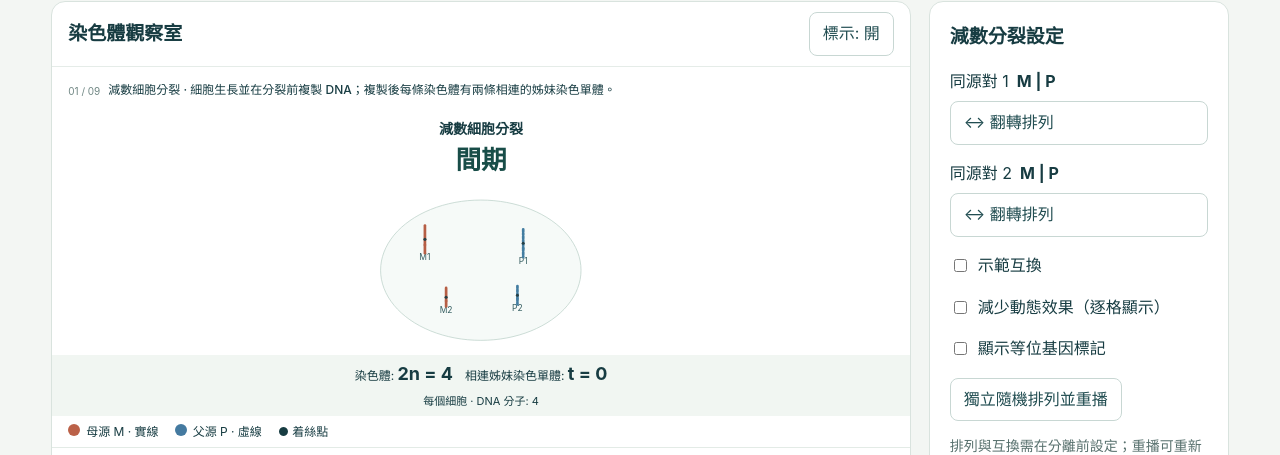
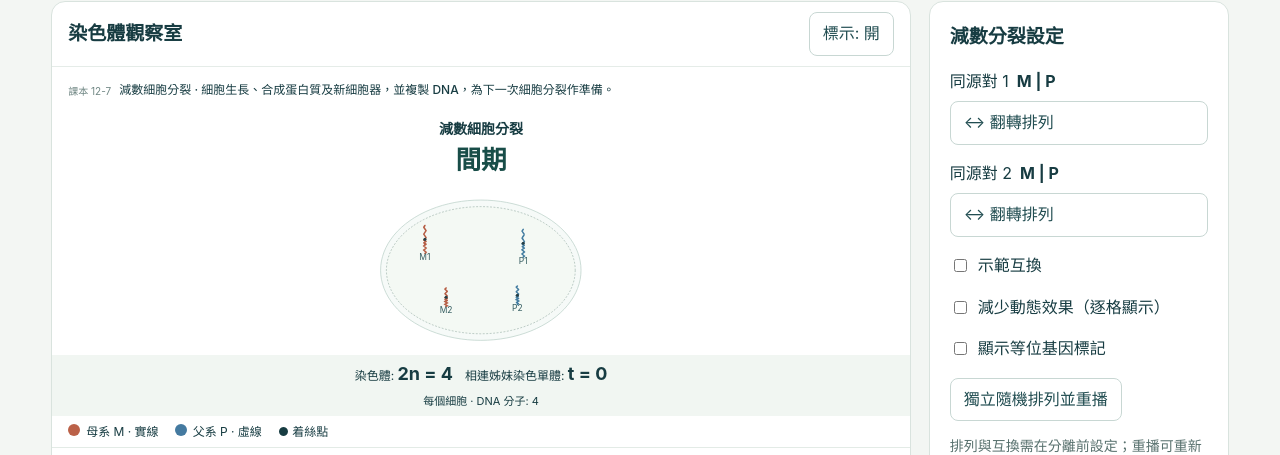
Before and after one commit to tzechingchan0605-cloud/ch.12_Cell-Division, a plain HTML site: page index.html in a window 1280 px wide. Shown: the part 160-615 px from the top of the page. Drawn offline with Linux system fonts and the light colour scheme.

Commit message:
Align phase descriptions and chromosome animation with supplied textbook

```diff
--- a/animation.mjs
+++ b/animation.mjs
@@ -84,10 +84,10 @@ function membranesAt(kind, position) {
 function nucleiAt(kind,p) {
   const first=ease((p-4)/.3)*(kind==='meiosis'?1-ease((p-5)/.45):1);
   const second=kind==='meiosis'?ease((p-7)/.3):0;
-  return [115,325].flatMap((cy,i)=>[
+  return [{key:'parent-nucleus',path:boundary(300,220,245,165),opacity:1-ease(p-1)},...[115,325].flatMap((cy,i)=>[
     {key:`first-${i}`,path:boundary(300,cy,248,67),opacity:first},
     ...[155,445].map((cx,j)=>({key:`second-${i}-${j}`,path:boundary(cx,cy,110,65),opacity:second}))
-  ]);
+  ])];
 }
 
 export function sceneAt(kind, position, flips = [false,false], crossing = false) {
@@ -106,7 +106,7 @@ export function sceneAt(kind, position, flips = [false,false], crossing = false)
       recipient: exchanged===1 ? partner : a.key};
   });
   const attached = kind==='mitosis' ? 1-ease(p-3) : 1-ease(p-6);
-  const spindleI = ease(p-2)*(1-ease(p-4));
+  const spindleI = ease(p-1)*(1-ease(p-4));
   const spindleII = kind==='meiosis' ? ease(p-5)*(1-ease(p-7)) : 0;
   const spindles = strands.map(a=>{
     const pole = (a.origin==='M')!==flips[a.pair-1] ? 0 : 1;
@@ -115,5 +115,6 @@ export function sceneAt(kind, position, flips = [false,false], crossing = false)
     if(p>=5 && kind==='meiosis'){ x=a.sister===0?25:575; y=pole===0?115:325; opacity=spindleII; }
     return {key:a.key,x,y,toX:a.x,toY:a.y,opacity:opacity*a.opacity};
   });
-  return {position:p,strands,distal,membranes:membranesAt(kind,p),nuclei:nucleiAt(kind,p),spindles,attached};
+  const chromatin=Math.max(1-ease(p-1),kind==='mitosis'?ease((p-4)/.6):ease((p-7)/.6));
+  return {position:p,chromatin,strands,distal,membranes:membranesAt(kind,p),nuclei:nucleiAt(kind,p),spindles,attached};
 }
--- a/app.mjs
+++ b/app.mjs
@@ -1,6 +1,6 @@
 import {snapshot,countsAt,referenceStages} from './model.mjs';
 import {sceneAt,advancePosition} from './animation.mjs';
-import {phaseAt} from './phases.mjs';
+import {phaseAt,phaseSource} from './phases.mjs';
 import {dict,terms} from './i18n.mjs';
 let lang;try{lang=localStorage.getItem('cell-language')}catch{}if(!dict[lang])lang='zh';
 const s={kind:'meiosis',event:0,position:0,reduced:matchMedia('(prefers-reduced-motion: reduce)').matches,flips:[false,false],cross:false,labels:true,alleles:false,compare:false,mode:'explore',playing:false,speed:2400,selected:null,records:[],q:0,choice:null,attempt:false,hint:0,reveal:false,response:''};
@@ -33,6 +33,17 @@ function initialiseScene(svg) {
 function setAttributes(node, attributes) {
   for(const [name,value] of Object.entries(attributes)) node.setAttribute(name,value);
 }
+// Identity traces remain original schematic geometry rather than textbook art.
+function traceBetween(a,b,amount) {
+  const dx=b.x-a.x,dy=b.y-a.y,length=Math.hypot(dx,dy)||1;
+  return Array.from({length:9},(_,i)=>{const f=i/8,w=Math.sin(f*Math.PI*4)*3*amount;
+    return `${i?'L':'M'} ${a.x+dx*f-dy/length*w} ${a.y+dy*f+dx/length*w}`;
+  }).join(' ');
+}
+function strandTrace(a,distal,chromatin) {
+  const centre={x:a.x,y:a.y},top={x:a.x+a.topX,y:a.y+a.topY},cut={x:a.x+a.bottomX*.4,y:a.y+a.bottomY*.4},bottom={x:a.x+a.bottomX,y:a.y+a.bottomY};
+  return distal?traceBetween(cut,bottom,chromatin):traceBetween(top,centre,chromatin)+' '+traceBetween(centre,cut,chromatin).replace(/^M/,'L');
+}
 function paintDrawing(svg) {
   const kind=svg.dataset.kind,view=svgViews.get(svg)||initialiseScene(svg);
   const position=s.reduced?Math.floor(s.position+1e-8):s.position;
@@ -49,7 +60,7 @@ function paintDrawing(svg) {
     const labelOpacity=a.sister===0?1:1-frame.attached;
     node.classList.toggle('selected',selected);node.classList.toggle('related',!selected&&related);
     setAttributes(node,{opacity:a.opacity,tabindex:a.opacity<.01?-1:0,'aria-hidden':a.opacity<.01,'aria-label':`${t('identity')} ${a.id}; ${t('homologue')} ${a.origin==='M'?'P':'M'}${a.pair}`});
-    setAttributes(node.querySelector('.proximal'),{d:`M ${a.x+a.topX} ${a.y+a.topY} L ${a.x} ${a.y} L ${a.x+a.bottomX*.4} ${a.y+a.bottomY*.4}`,stroke:colour(a.origin),'stroke-dasharray':a.origin==='P'?'6 3':''});
+    setAttributes(node.querySelector('.proximal'),{d:strandTrace(a,false,frame.chromatin),stroke:colour(a.origin),'stroke-width':7-3*frame.chromatin,'stroke-dasharray':a.origin==='P'?'6 3':''});
     setAttributes(node.querySelector('.centromere'),{cx:a.x,cy:a.y,opacity:labelOpacity});
     setAttributes(label,{x:a.x,y:a.y+a.length/2+17,opacity:s.labels?labelOpacity:0});
     label.textContent=a.id;
@@ -59,7 +70,7 @@ function paintDrawing(svg) {
   for(const a of frame.distal) {
     const node=view.segments.get(a.key);
     setAttributes(node,{opacity:a.opacity});
-    setAttributes(node.querySelector('path'),{d:`M ${a.x+a.bottomX*.4} ${a.y+a.bottomY*.4} L ${a.x+a.bottomX} ${a.y+a.bottomY}`,stroke:colour(a.origin),'stroke-dasharray':a.origin==='P'?'6 3':''});
+    setAttributes(node.querySelector('path'),{d:strandTrace(a,true,frame.chromatin),stroke:colour(a.origin),'stroke-width':7-3*frame.chromatin,'stroke-dasharray':a.origin==='P'?'6 3':''});
     const allele=node.querySelector('text');setAttributes(allele,{x:a.x+a.bottomX+6,y:a.y+a.bottomY*.9,opacity:s.alleles?1:0});allele.textContent=a.origin+'b';
   }
 }
@@ -73,7 +84,7 @@ function paint() {
     count.innerHTML=`<span>${t('chromosomes')}: <strong>${info.notation}</strong></span><span>${t('joinedSisters')}: <strong>t = ${info.chromatids}</strong></span><span class="count-scope">${t('cell')} · ${t('dna')}: ${info.count[1]}</span>${info.perPole?`<span class="pole-count">${t('pole')}: ${info.perPole.notation}, t = ${info.perPole.chromatids} · ${t('dna')}: ${info.perPole.count[1]}</span>`:''}`;
   }
   const small=document.querySelector('.stage small'),title=document.querySelector('.stage b');
-  small.textContent=`${String(s.event+1).padStart(2,'0')} / 09`;
+  small.textContent=t('pagePrefix')+phaseSource(s.kind,s.reduced?Math.floor(s.position):s.position);
   title.textContent=t(s.kind)+' · '+phaseDescription(s.kind,s.reduced?Math.floor(s.position):s.position);
   document.getElementById('model-note').textContent=moving?t('transitionNote'):note();
   document.getElementById('timeline').value=s.position;
--- a/i18n.mjs
+++ b/i18n.mjs
@@ -1,4 +1,4 @@
-export const terms=[["染色體","chromosome"],["同源染色體","homologous chromosomes"],["染色單體","chromatid"],["姊妹染色單體","sister chromatids"],["非姊妹染色單體","non-sister chromatids"],["着絲點","centromere"],["紡錘絲","spindle fibres"],["有絲細胞分裂","mitosis"],["減數細胞分裂","meiosis"],["核分裂","nuclear division"],["細胞質分裂","cytoplasmic division"],["二倍體","diploid"],["單倍體","haploid"],["獨立分配","independent assortment"],["互換","crossing over"],["間期","interphase"]];
+export const terms=[["染色體","chromosome"],["同源染色體","homologous chromosomes"],["染色單體","chromatid"],["姊妹染色單體","sister chromatids"],["非姊妹染色單體","non-sister chromatids"],["着絲點","centromere"],["紡錘絲","spindle fibres"],["有絲細胞分裂","mitosis"],["減數細胞分裂","meiosis"],["核分裂","nuclear division"],["胞質分裂（細胞質分裂）","cytoplasmic division"],["二倍體","diploid"],["單倍體","haploid"],["獨立分配","independent assortment"],["互換","crossing over"],["間期","interphase"],["染色質","chromatin"],["核膜","nuclear envelope"],["分裂溝","cleavage furrow"],["細胞板","cell plate"]];
 export const dict={
   "zh": {
     "chromatids": "染色單體",
@@ -10,7 +10,7 @@ export const dict={
     "metaphase": "中期",
     "anaphase": "後期",
     "telophase": "末期",
-    "cytokinesis": "細胞質分裂",
+    "cytokinesis": "胞質分裂",
     "divisionComplete": "分裂完成",
     "observationHint": "觀察提示與計數說明",
     "lastCheckpoint": "上一個完整檢查點",
@@ -41,8 +41,8 @@ export const dict={
     "normal": "標準",
     "fast": "快速",
     "timeline": "概念事件進度",
-    "maternal": "母源 M · 實線",
-    "paternal": "父源 P · 虛線",
+    "maternal": "母系 M · 實線",
+    "paternal": "父系 P · 虛線",
     "select": "點選染色體，追蹤其同源夥伴或姊妹。每個標籤均為可用鍵盤操作的按鈕。",
     "selected": "已選取",
     "identity": "身份",
@@ -81,8 +81,8 @@ export const dict={
     "norep": "兩次減數核分裂之間不再複製 DNA。",
     "variation": "n = 2、沒有互換時，重複分裂可出現四種母／父源組合；單次分裂只產生其中一部分，不一定有四種。",
     "assumptions": "模型說明與來源",
-    "assumptionText": "本模型為等分的二維示意圖，時間與長度均非人體實測數據；不表示人類卵子形成四個等大的功能性配子。等位基因在兩個相同位置以 M／P 標記，僅作追蹤；不涉及連鎖計算。紡錘絲為方向示意。成核與細胞質分裂以形成子細胞概括。",
-    "source": "依使用者提供的第 12 章規格與雙語詞彙實作；未提供 te_12_c.pdf，未核對印刷頁 12-3–12-20 或課本圖。未另行核對 EDB 文件；此工具不聲稱逐頁課程認證。",
+    "assumptionText": "本模型為等分的二維示意圖，時間與長度均非人體實測數據；不表示人類卵子形成四個等大的功能性配子。等位基因在兩個相同位置以 M／P 標記，僅作追蹤；不涉及連鎖計算。紡錘絲為方向示意。成核與細胞質分裂以形成子細胞概括。 本模型示意動物細胞的分裂溝；植物細胞則形成細胞板（課本 12-9）。間期及末期的波浪線只作染色質身份追蹤，並非光顯微鏡下可分辨的個別染色體；着絲點標記亦作追蹤用。方向及階段時長均為示意，胞質分裂可在核分裂接近尾聲時開始。",
+    "source": "已核對你提供的 te_12_c.pdf：染色體與同源染色體（12-3–12-4）、間期（12-7）、有絲分裂與胞質分裂（12-8–12-9）、減數分裂（12-14–12-15）、獨立分配與互換（12-17–12-18）及比較（12-19）。階段說明依課本改述，圖像為原創示意。t 的定義來自你提供的計數參考圖，並非課本符號。未另行核對 EDB 補充文件。",
     "glossary": "雙語詞彙",
     "stages": [
       "間期：複製前",
@@ -170,26 +170,27 @@ export const dict={
     "countReference": "逐階段計數參考（2n = 4）",
     "referenceExplanation": "參照你提供的人類 2n = 46 表，這裡換算為本模型 2n = 4。各列按每個細胞計；後期、末期按尚未完成細胞質分裂的整個細胞計，分裂完成後按每個子細胞計。t 只計仍相連的姊妹染色單體。分離後 t = 0 是命名慣例，不表示 DNA 消失；若把單染色單體染色體也計作一條染色單體，數目會等於本表的 DNA 分子數。",
     "phaseCopy": {
-      "interphaseName": "細胞生長並在分裂前複製 DNA；複製後每條染色體有兩條相連的姊妹染色單體。",
-      "prophase": "染色體凝縮，紡錘絲開始形成；每條染色體的兩條姊妹染色單體仍相連。",
-      "metaphase": "染色體個別排列在細胞中央；姊妹染色單體連向相反兩極的紡錘絲。",
-      "anaphase": "着絲點分開，姊妹染色單體各自成為子染色體，移向相反兩極。",
-      "telophase": "子染色體到達兩極，新細胞核形成；每個新細胞核保留原有染色體數目。",
-      "cytokinesis": "細胞質分開，形成兩個二倍體子細胞；每個有 4 條染色體。",
-      "prophaseI": "同源染色體配對；非姊妹染色單體可在相應位置互換片段。",
-      "metaphaseI": "同源染色體成對排列在細胞中央；每對的方向可獨立改變。",
-      "anaphaseI": "同源染色體移向相反兩極；姊妹染色單體仍在着絲點相連。",
-      "telophaseI": "染色體到達兩極並形成單倍體細胞核；每條染色體仍有兩條姊妹染色單體。",
-      "cytokinesisI": "細胞質分開形成兩個單倍體子細胞；每個有 2 條染色體、4 個 DNA 分子。",
-      "prophaseII": "兩個子細胞開始第二次核分裂並形成紡錘絲；兩次分裂之間沒有 DNA 複製。",
-      "metaphaseII": "染色體個別排列在每個細胞中央；姊妹染色單體連向相反兩極。",
-      "anaphaseII": "着絲點分開，姊妹染色單體各自成為子染色體，移向相反兩極。",
-      "telophaseII": "子染色體到達兩極，形成四個單倍體細胞核。",
-      "cytokinesisII": "細胞質分開，形成四個單倍體產物；每個有 2 條染色體、2 個 DNA 分子。",
+      "interphaseName": "細胞生長、合成蛋白質及新細胞器，並複製 DNA，為下一次細胞分裂作準備。",
+      "prophase": "已複製的 DNA 捲曲成染色體，每條有兩條在着絲點相連的染色單體；核膜分解，紡錘絲開始形成。",
+      "metaphase": "染色體個別排列在細胞的赤道面上，紡錘絲與染色體的着絲點相連。",
+      "anaphase": "紡錘絲縮短，將姊妹染色單體拉向細胞兩極；分離後稱為子染色體。",
+      "telophase": "紡錘絲分解，新的核膜在各套子染色體周圍形成；染色體散開成染色質。",
+      "cytokinesis": "動物細胞的細胞膜向內凹陷，分裂溝逐漸加深，把細胞質分成兩份，形成兩個子細胞。",
+      "prophaseI": "已複製的 DNA 捲曲成染色體；同源染色體配對並排，非姊妹染色單體可互換片段；核膜分解。",
+      "metaphaseI": "同源染色體成對排列在赤道面上，紡錘絲與各條染色體的着絲點相連。",
+      "anaphaseI": "紡錘絲縮短，將每對同源染色體的兩個成員拉向兩極；姊妹染色單體仍相連。",
+      "telophaseI": "紡錘絲分解，新的核膜在各套染色體周圍形成，隨後進行胞質分裂。",
+      "cytokinesisI": "胞質分裂形成兩個單倍體子細胞；每個有 2 條染色體，每條仍含兩條姊妹染色單體。",
+      "prophaseII": "核膜再次分解，紡錘絲再次形成；兩次分裂之間沒有 DNA 複製。",
+      "metaphaseII": "各細胞的染色體個別排列在赤道面上，紡錘絲與着絲點相連。",
+      "anaphaseII": "紡錘絲縮短，將姊妹染色單體分別拉向兩極；分離後稱為子染色體。",
+      "telophaseII": "紡錘絲分解，新的核膜在各套子染色體周圍形成；染色體散開成染色質，隨後進行胞質分裂。",
+      "cytokinesisII": "胞質分裂形成四個單倍體子細胞；每個只含每對同源染色體的一個成員。",
       "divisionCompleteMitosis": "完成一次核分裂與細胞質分裂：兩個二倍體子細胞，在本模型中遺傳資料相同。",
       "divisionCompleteMeiosis": "完成兩次核分裂與細胞質分裂：四個單倍體產物；沒有第二次 DNA 複製。"
     },
-    "endMeiosisI": "減數分裂 I 完成（各子細胞）"
+    "endMeiosisI": "減數分裂 I 完成（各子細胞）",
+    "pagePrefix": "課本 "
   },
   "en": {
     "chromatids": "Chromatids",
@@ -272,8 +273,8 @@ export const dict={
     "norep": "There is no DNA replication between the two meiotic nuclear divisions.",
     "variation": "For n = 2 without crossing over, four maternal/paternal combinations are possible across runs. One meiosis produces only a subset; it need not produce all four.",
     "assumptions": "Model information & sources",
-    "assumptionText": "An equal-division 2D schematic: timing and lengths are not measured human data. It does not imply that human oogenesis produces four equal functional gametes. Two matching loci carry M/P origin markers for tracing only, without linkage calculations. Spindle fibres indicate direction. Daughter-cell formation summarises nuclear re-formation and cytoplasmic division.",
-    "source": "Implemented from the supplied chapter 12 specification and bilingual glossary. te_12_c.pdf was not supplied; printed pages 12-3–12-20 and textbook figures have not been inspected. EDB documents have not been independently checked; this tool does not claim page-by-page curriculum certification.",
+    "assumptionText": "An equal-division 2D schematic: timing and lengths are not measured human data. It does not imply that human oogenesis produces four equal functional gametes. Two matching loci carry M/P origin markers for tracing only, without linkage calculations. Spindle fibres indicate direction. Daughter-cell formation summarises nuclear re-formation and cytoplasmic division. The model shows an animal-cell cleavage furrow; plant cells form a cell plate (12-9). Wavy traces in interphase and telophase preserve chromatin identities, not individually visible chromosomes under a light microscope. Centromere markers are retained for tracing. Orientation and phase duration are schematic; cytoplasmic division can begin towards the end of nuclear division.",
+    "source": "Checked against your te_12_c.pdf: chromosomes and homologues (12-3–12-4), interphase (12-7), mitosis and cytoplasmic division (12-8–12-9), meiosis (12-14–12-15), independent assortment and crossing over (12-17–12-18), and comparison (12-19). Phase descriptions are paraphrased from the textbook; drawings are original schematics. The t convention comes from your counting reference, not the textbook. EDB supplementary documents have not been independently checked.",
     "glossary": "Bilingual glossary",
     "stages": [
       "Interphase: before replication",
@@ -361,25 +362,26 @@ export const dict={
     "countReference": "Phase-by-phase count reference (2n = 4)",
     "referenceExplanation": "Adapted from your human 2n = 46 reference to this 2n = 4 model. Each row counts one whole cell before cytoplasmic division, or each daughter after division. Here t counts only sister chromatids still joined together. After separation, t = 0 is a naming convention, not loss of DNA. Texts that count a single-chromatid chromosome as one chromatid would instead use the DNA-molecule column for that count.",
     "phaseCopy": {
-      "interphaseName": "The cell grows and replicates DNA before division. Each replicated chromosome has two joined sister chromatids.",
-      "prophase": "Chromosomes condense and spindle fibres form. The two sister chromatids of each chromosome remain joined.",
-      "metaphase": "Chromosomes align individually at the cell equator; sister chromatids attach to spindle fibres from opposite poles.",
-      "anaphase": "Centromeres separate. Sister chromatids become daughter chromosomes and move to opposite poles.",
-      "telophase": "Daughter chromosomes reach the poles and new nuclei form, each retaining the original chromosome number.",
-      "cytokinesis": "The cytoplasm divides, forming two diploid daughter cells with 4 chromosomes each.",
-      "prophaseI": "Homologous chromosomes pair. Non-sister chromatids may exchange corresponding segments by crossing over.",
-      "metaphaseI": "Homologous pairs align at the cell equator. Each pair can orient independently of the other pair.",
-      "anaphaseI": "Homologous chromosomes move to opposite poles; sister chromatids remain joined at their centromeres.",
-      "telophaseI": "Chromosomes reach the poles and haploid nuclei form. Each chromosome still has two sister chromatids.",
-      "cytokinesisI": "The cytoplasm divides into two haploid cells, each with 2 chromosomes and 4 DNA molecules.",
-      "prophaseII": "The two cells begin the second nuclear division and form spindle fibres. There is no DNA replication between divisions.",
-      "metaphaseII": "Chromosomes align individually at each cell equator; sister chromatids attach towards opposite poles.",
-      "anaphaseII": "Centromeres separate. Sister chromatids become daughter chromosomes and move to opposite poles.",
-      "telophaseII": "Daughter chromosomes reach the poles and four haploid nuclei form.",
-      "cytokinesisII": "The cytoplasm divides, forming four haploid products, each with 2 chromosomes and 2 DNA molecules.",
+      "interphaseName": "The cell grows, makes proteins and new organelles, and replicates DNA in preparation for division.",
+      "prophase": "Replicated DNA coils into chromosomes with two chromatids joined at a centromere. The nuclear envelope breaks down; spindle fibres begin to form.",
+      "metaphase": "Chromosomes align individually at the equator, with spindle fibres attached to their centromeres.",
+      "anaphase": "Spindle fibres shorten and pull sister chromatids to opposite poles. After separation they are called daughter chromosomes.",
+      "telophase": "Spindle fibres break down; new nuclear envelopes form around the chromosome sets. Chromosomes uncoil into chromatin.",
+      "cytokinesis": "In this animal-cell model, the membrane folds inwards and the cleavage furrow deepens, dividing the cytoplasm into two daughter cells.",
+      "prophaseI": "Replicated DNA coils into chromosomes. Homologues pair; non-sister chromatids may exchange segments. The nuclear envelope breaks down.",
+      "metaphaseI": "Homologous pairs align at the equator, with spindle fibres attached to the centromeres.",
+      "anaphaseI": "Spindle fibres shorten and pull homologues to opposite poles. Sister chromatids remain joined.",
+      "telophaseI": "Spindle fibres break down and new nuclear envelopes form around the chromosome sets; cytoplasmic division follows.",
+      "cytokinesisI": "Cytoplasmic division forms two haploid cells, each with 2 chromosomes still consisting of two sister chromatids.",
+      "prophaseII": "Nuclear envelopes break down again and spindle fibres form again. No DNA replication occurs between the divisions.",
+      "metaphaseII": "Chromosomes align individually at each cell equator, with spindle fibres attached to their centromeres.",
+      "anaphaseII": "Spindle fibres shorten and pull sisters to opposite poles. Once separated, they are daughter chromosomes.",
+      "telophaseII": "Spindle fibres break down and new nuclear envelopes form. Chromosomes uncoil into chromatin; cytoplasmic division follows.",
+      "cytokinesisII": "Cytoplasmic division forms four haploid cells, each containing one member of each homologous pair.",
       "divisionCompleteMitosis": "One nuclear division and cytoplasmic division are complete: two diploid daughters with matching genetic information in this model.",
       "divisionCompleteMeiosis": "Two nuclear divisions and cytoplasmic division are complete: four haploid products, without a second DNA replication."
     },
-    "endMeiosisI": "End of meiosis I (each daughter)"
+    "endMeiosisI": "End of meiosis I (each daughter)",
+    "pagePrefix": "p. "
   }
 };
--- a/phases.mjs
+++ b/phases.mjs
@@ -15,3 +15,10 @@ export function phaseAt(kind, position) {
   if(p<8)return {key:'cytokinesis',division:'II'};
   return {key:'divisionComplete',division:''};
 }
+
+export function phaseSource(kind,position) {
+  const phase=phaseAt(kind,position);
+  if(phase.key==='interphaseName')return '12-7';
+  if(kind==='mitosis')return ['cytokinesis','divisionComplete'].includes(phase.key)?'12-9':'12-8';
+  return phase.division==='I'?'12-14':'12-15';
+}
```
Also changed, not shown: offline.html (+70 -49 lines), tests/browser.mjs (+2 -0 lines), tests/phases.test.mjs (+26 -1 lines), 3 other files.
